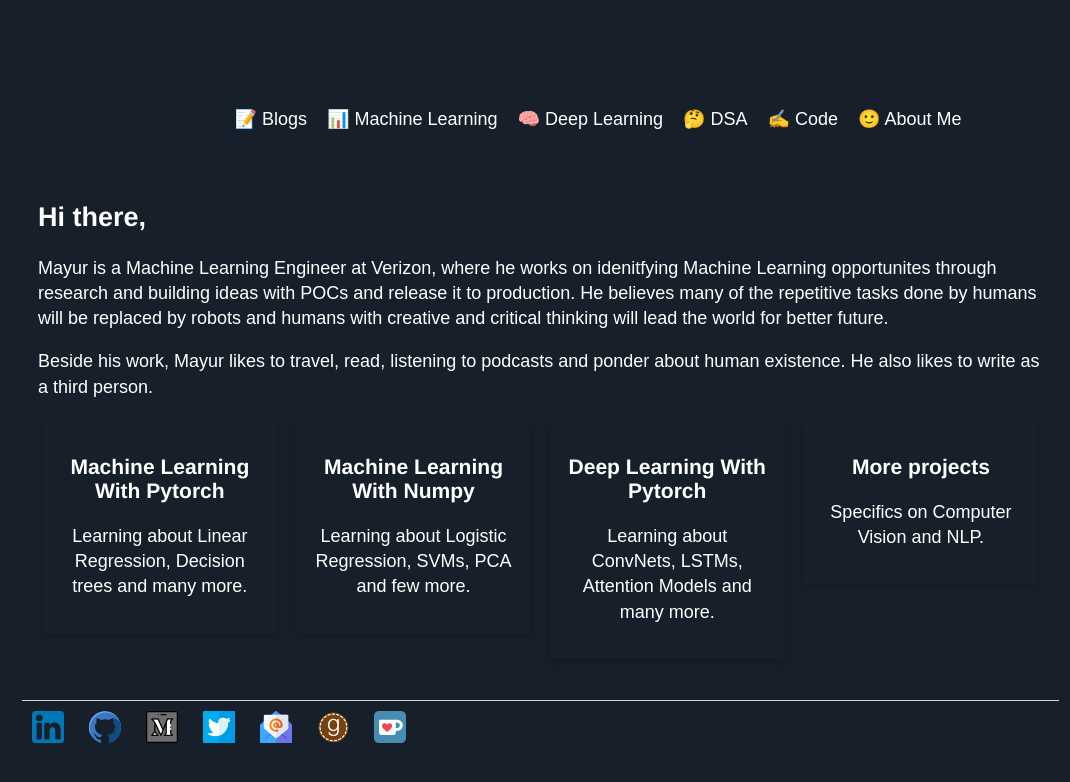
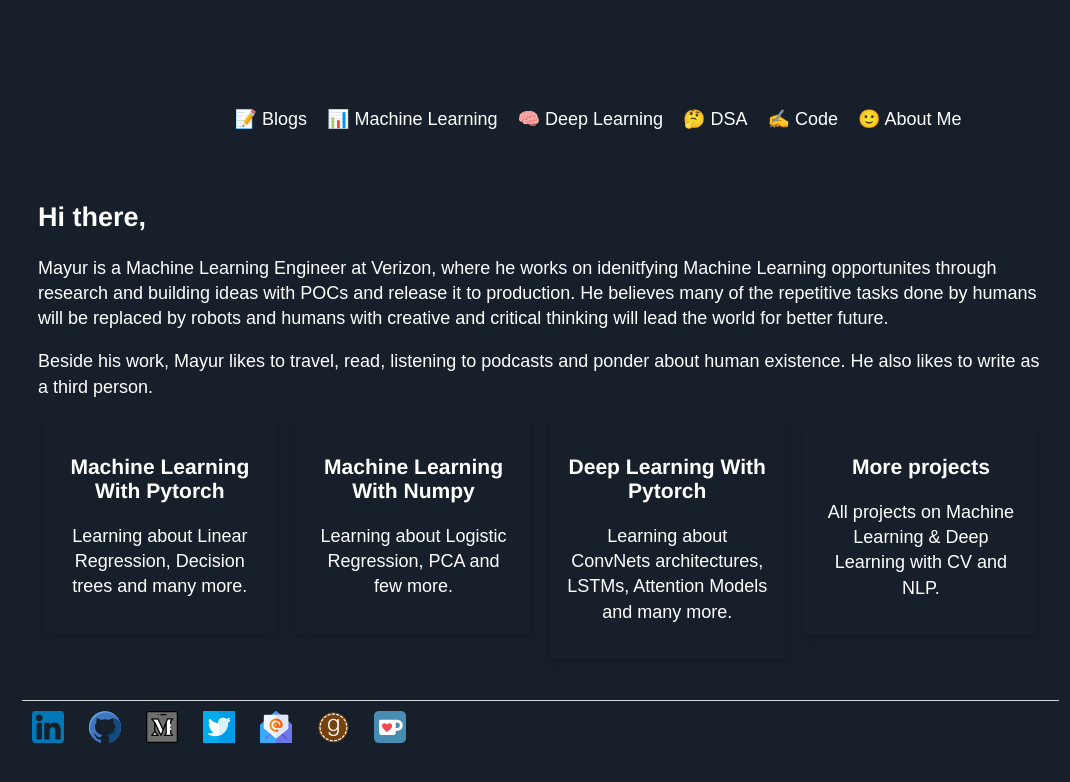
Before and after one commit to Mayurji/mayurji.github.io, a Jekyll site: the page built from about/index.html, in a window 1280 px wide. Shown: the top 782 px of the page, without its empty margins (42-1112 px from the left). Built offline with Jekyll 4.4.1, drawn with Linux system fonts in a browser that asks for light colours; nearby versions of some CDN libraries.

Commit message:
Update index.html

```diff
--- a/about/index.html
+++ b/about/index.html
@@ -50,19 +50,19 @@ title: Math + Computing = AI
 	  <div class="column">
 	    <div class="card">
 		    <a href="https://github.com/Mayurji/MLWithNumpy"><h3>Machine Learning With Numpy</h3></a>
-		    <p>Learning about Logistic Regression, SVMs, PCA and few more.</p>
+		    <p>Learning about Logistic Regression, PCA and few more.</p>
 		</div>
 	  </div>
 	  <div class="column">
 	    <div class="card">
 		  <a href="https://github.com/Mayurji/DLWithPytorch"><h3>Deep Learning With Pytorch</h3></a>
-		  <p>Learning about ConvNets, LSTMs, Attention Models and many more.</p>
+		  <p>Learning about ConvNets architectures, LSTMs, Attention Models and many more.</p>
 	    </div>
 	  </div>
 	  <div class="column">
 	    <div class="card">
 		  <a href="https://github.com/Mayurji/"><h3>More projects</h3></a>
-		  <p>Specifics on Computer Vision and NLP.</p>
+		  <p>All projects on Machine Learning & Deep Learning with CV and NLP.</p>
 	    </div>
 	  </div>
 	</div>
```
